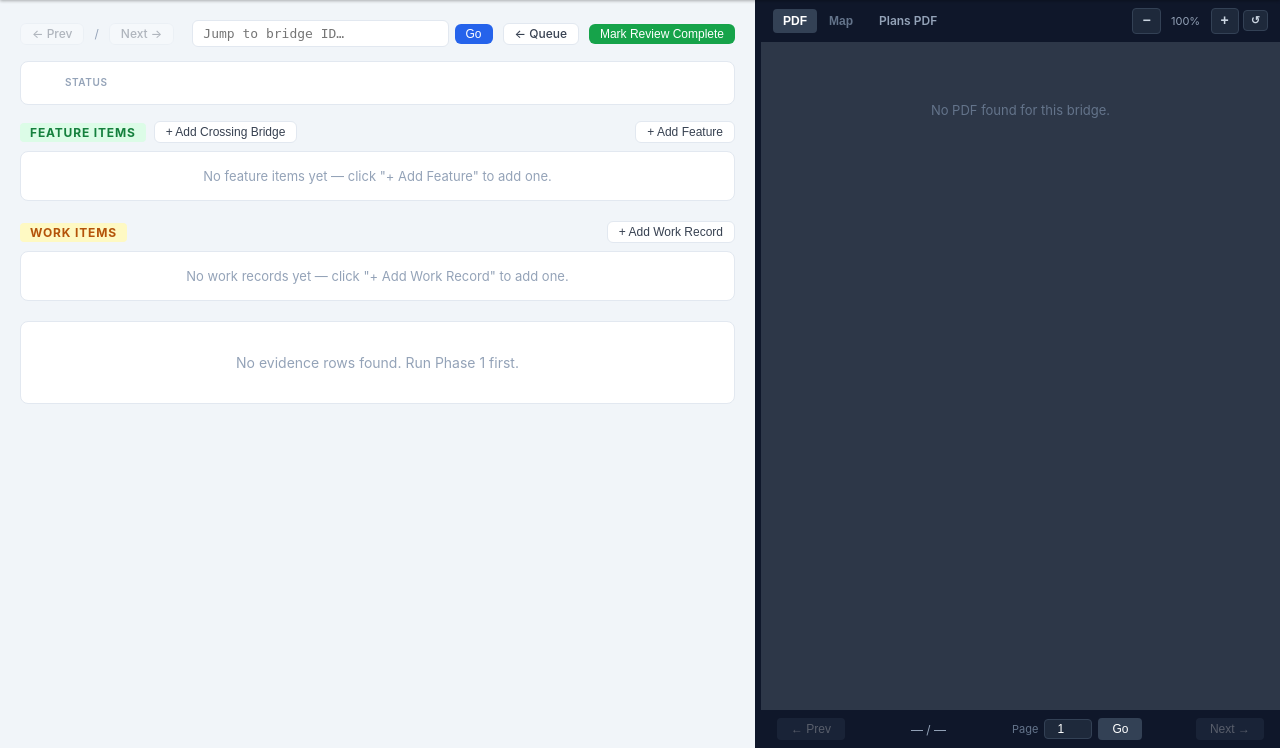
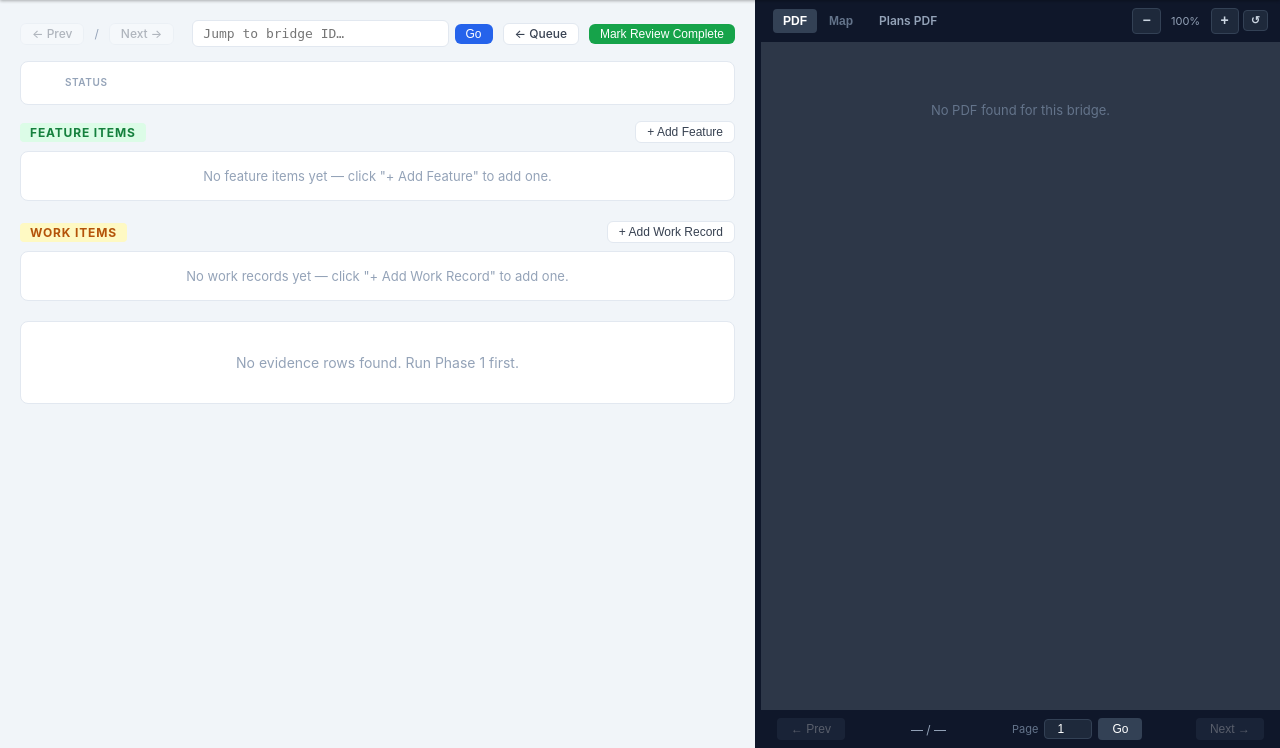
Before and after one commit to rcase-fickett/SNBI-pipeline, a Flask app: template templates/bridge.html in a window 1280 px wide. Shown: the part 52-800 px from the top of the page. Run offline with Flask 3, Linux system fonts and the light colour scheme; the template is opened without the code that fills it, so the values that code supplies are empty.

Commit message:
Remove Add Crossing Bridge button and add-h18 API endpoint
Co-Authored-By: Claude Sonnet 4.6 <noreply@anthropic.com>

```diff
--- a/app.py
+++ b/app.py
@@ -689,40 +689,6 @@ def delete_feature_group(bridge_id, feature_id):
     return jsonify({"ok": True})
 
 
-# ── API: add a B.H.18 crossing bridge row manually ───────────────────────────
-
-@app.route("/api/bridge/<bridge_id>/add-h18", methods=["POST"])
-def add_h18_crossing(bridge_id):
-    data        = request.get_json() or {}
-    crossing_id = str(data.get("crossing_id", "")).strip().upper()
-    if not crossing_id:
-        return jsonify({"ok": False, "error": "Crossing bridge ID is required"}), 400
-
-    from lib.snbi_items import ITEM_BY_ID
-    item = ITEM_BY_ID.get("B.H.18", {})
-
-    conn = get_db()
-    existing = conn.execute(
-        "SELECT id FROM evidence WHERE bridge_id=? AND item_id='B.H.18' AND feature_id=?",
-        (bridge_id, crossing_id)
-    ).fetchone()
-    if existing:
-        conn.close()
-        return jsonify({"ok": False, "error": f"B.H.18 row for {crossing_id} already exists"}), 409
-
-    cur = conn.execute(
-        "INSERT INTO evidence (bridge_id, item_id, feature_id, item_name, plan_value, "
-        "plan_confidence, brm_source_col, status) VALUES (?,?,?,?,?,?,?,'PENDING')",
-        (bridge_id, "B.H.18", crossing_id,
-         item.get("name", "Crossing Bridge Number"),
-         crossing_id, "APPROX", "Manual entry")
-    )
-    new_id = cur.lastrowid
-    conn.commit()
-    conn.close()
-    return jsonify({"ok": True, "id": new_id, "feature_id": crossing_id})
-
-
 # ── API: add a new feature to a bridge ───────────────────────────────────────
 
 @app.route("/api/bridge/<bridge_id>/add-feature", methods=["POST"])
--- a/templates/bridge.html
+++ b/templates/bridge.html
@@ -299,8 +299,6 @@
                   color:#15803d;margin-bottom:.5rem;display:flex;align-items:center;gap:.5rem">
         <span style="background:#dcfce7;padding:2px 10px;border-radius:4px">Feature Items</span>
         {% if feature_rows %}<span style="color:#94a3b8;font-weight:400;font-size:11px">{{ feature_rows|length }} items</span>{% endif %}
-        <button class="btn btn-ghost btn-sm" onclick="openAddH18Modal()"
-                style="font-size:12px">+ Add Crossing Bridge</button>
         <button class="btn btn-ghost btn-sm" onclick="openAddFeatureModal()"
                 style="margin-left:auto;font-size:12px">+ Add Feature</button>
       </div>
@@ -416,35 +414,6 @@
         <button class="btn btn-ghost btn-sm" onclick="closeAddWorkModal()">Cancel</button>
         <button class="btn btn-sm" onclick="submitAddWork()"
                 style="background:#b45309;color:#fff">Add Work Record</button>
-      </div>
-    </div>
-  </div>
-
-  <!-- Add Crossing Bridge (B.H.18) Modal -->
-  <div id="add-h18-modal" style="display:none;position:fixed;inset:0;z-index:500;
-       background:rgba(0,0,0,.45);align-items:center;justify-content:center">
-    <div style="background:#fff;border-radius:10px;padding:1.5rem;min-width:320px;
-                max-width:420px;box-shadow:0 8px 32px rgba(0,0,0,.25)">
-      <div style="font-size:15px;font-weight:700;margin-bottom:.375rem">Add Crossing Bridge</div>
-      <div style="font-size:12px;color:#64748b;margin-bottom:1rem">
-        Adds a B.H.18 row for a bridge that passes above or below this structure.
-      </div>
-      <div style="display:flex;flex-direction:column;gap:.875rem">
-        <div>
-          <label style="font-size:12px;font-weight:600;color:#475569;display:block;margin-bottom:4px">Crossing Bridge ID</label>
-          <input id="h18-crossing-id" type="text" placeholder="e.g. 04234"
-                 style="width:100%;padding:7px 10px;border:1px solid #e2e8f0;
-                        border-radius:6px;font-size:13px;font-family:monospace;
-                        text-transform:uppercase">
-          <div style="font-size:11px;color:#94a3b8;margin-top:3px">
-            Enter the ODOT bridge file number of the crossing structure.
-          </div>
-        </div>
-        <div id="h18-error" style="color:#dc2626;font-size:12px;display:none"></div>
-      </div>
-      <div style="display:flex;gap:.5rem;justify-content:flex-end;margin-top:1.25rem">
-        <button class="btn btn-ghost btn-sm" onclick="closeAddH18Modal()">Cancel</button>
-        <button class="btn btn-primary btn-sm" onclick="submitAddH18()">Add Crossing Bridge</button>
       </div>
     </div>
   </div>
@@ -957,44 +926,6 @@ document.getElementById('work-year').addEventListener('keydown', function(e) {
   if (e.key === 'Enter') submitAddWork();
 });
 
-// ── Add Crossing Bridge (B.H.18) modal ───────────────────────
-function openAddH18Modal() {
-  const modal = document.getElementById('add-h18-modal');
-  modal.style.display = 'flex';
-  document.getElementById('h18-error').style.display = 'none';
-  document.getElementById('h18-crossing-id').value = '';
-  document.getElementById('h18-crossing-id').focus();
-}
-function closeAddH18Modal() {
-  document.getElementById('add-h18-modal').style.display = 'none';
-}
-async function submitAddH18() {
-  const crossingId = document.getElementById('h18-crossing-id').value.trim().toUpperCase();
-  const errEl      = document.getElementById('h18-error');
-  if (!crossingId) { errEl.textContent = 'Enter a crossing bridge ID.'; errEl.style.display = 'block'; return; }
-  errEl.style.display = 'none';
-  const res  = await fetch(`/api/bridge/${encodeURIComponent(BRIDGE)}/add-h18`, {
-    method: 'POST',
-    headers: {'Content-Type': 'application/json'},
-    body: JSON.stringify({crossing_id: crossingId})
-  });
-  const data = await res.json();
-  if (data.ok) {
-    toast(`Added crossing bridge ${data.feature_id}`);
-    closeAddH18Modal();
-    setTimeout(() => window.location.reload(), 700);
-  } else {
-    errEl.textContent = data.error || 'Failed to add crossing bridge.';
-    errEl.style.display = 'block';
-  }
-}
-document.getElementById('add-h18-modal').addEventListener('click', function(e) {
-  if (e.target === this) closeAddH18Modal();
-});
-document.getElementById('h18-crossing-id').addEventListener('keydown', function(e) {
-  if (e.key === 'Enter') submitAddH18();
-});
-
 // ── Screenshots ───────────────────────────────────────────────
 async function uploadScreenshot(evidenceId, input) {
   const file = input.files[0];
```
